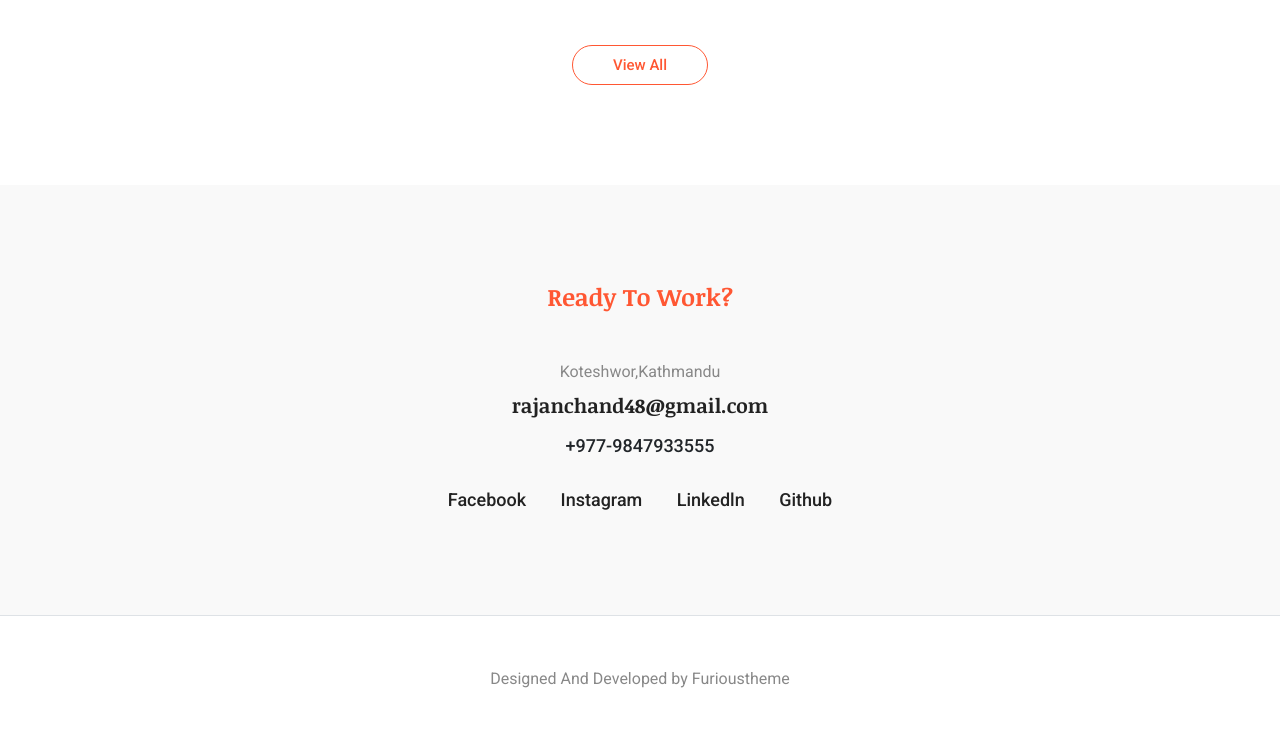
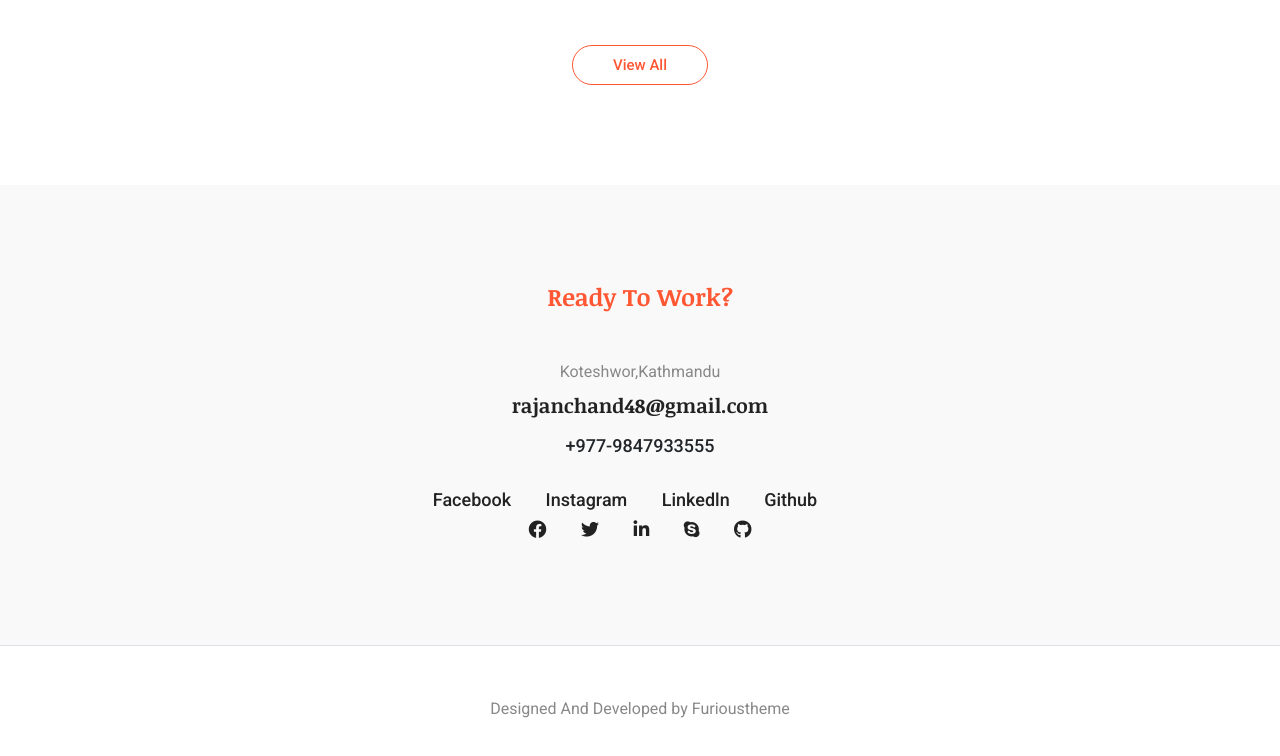
Before and after one commit to rajanchand/rajan-chand, a plain HTML site: page index.html in a window 1280 px wide. Shown: the part 4940-5696 px from the top of the page. Drawn offline with Linux system fonts and the light colour scheme; files whose address does not match are found by name.

Commit message:
Update index.html

```diff
--- a/index.html
+++ b/index.html
@@ -530,6 +530,17 @@
             <li class="list-inline-item"><a href="https://www.instagram.com/rajanprakashchand/">Instagram</a></li>
             <li class="list-inline-item"><a href="https://www.linkedin.com/in/rajanprakashchand/">Linkedln</a></li>
              <li class="list-inline-item"><a href="https://github.com/rajanchand">Github</a></li>
+
+
+ <ul class="list-inline contact-us">
+               <li class="list-inline-item"><a href="#"> <i class="fab fa-facebook"></i></a></li>
+               <li class="list-inline-item"><a href="#"><i class="fab fa-twitter"></i></a></li>
+               <li class="list-inline-item"><a href="#"><i class="fab fa-linkedin-in"></i></a></li>
+               <li class="list-inline-item"><a href="#"><i class="fab fa-skype"></i></a></li>
+               <li class="list-inline-item"><a href="#"><i class="fab fa-github"></i></a></li>
+             </ul>
+
+
           </ul>
         </div>
       </div>
```
